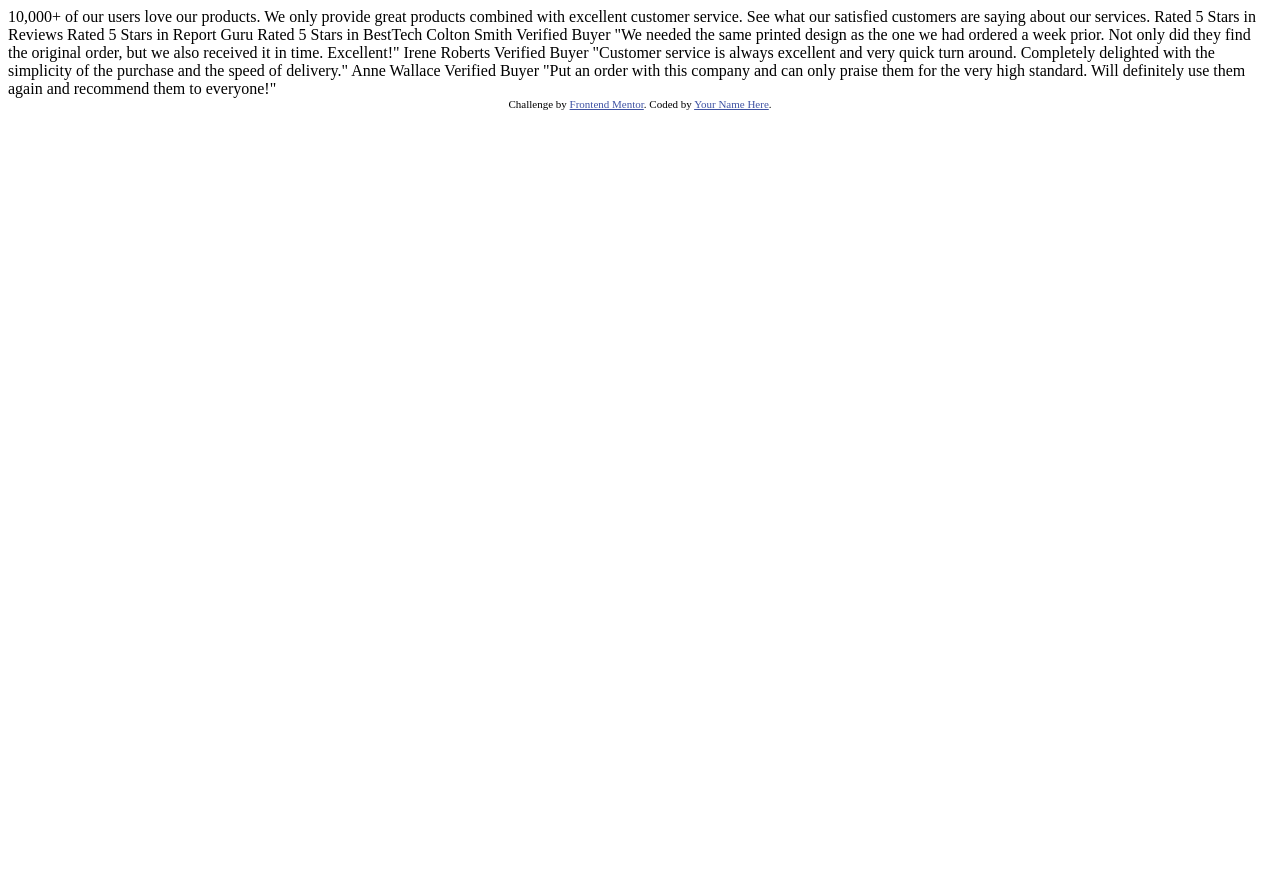
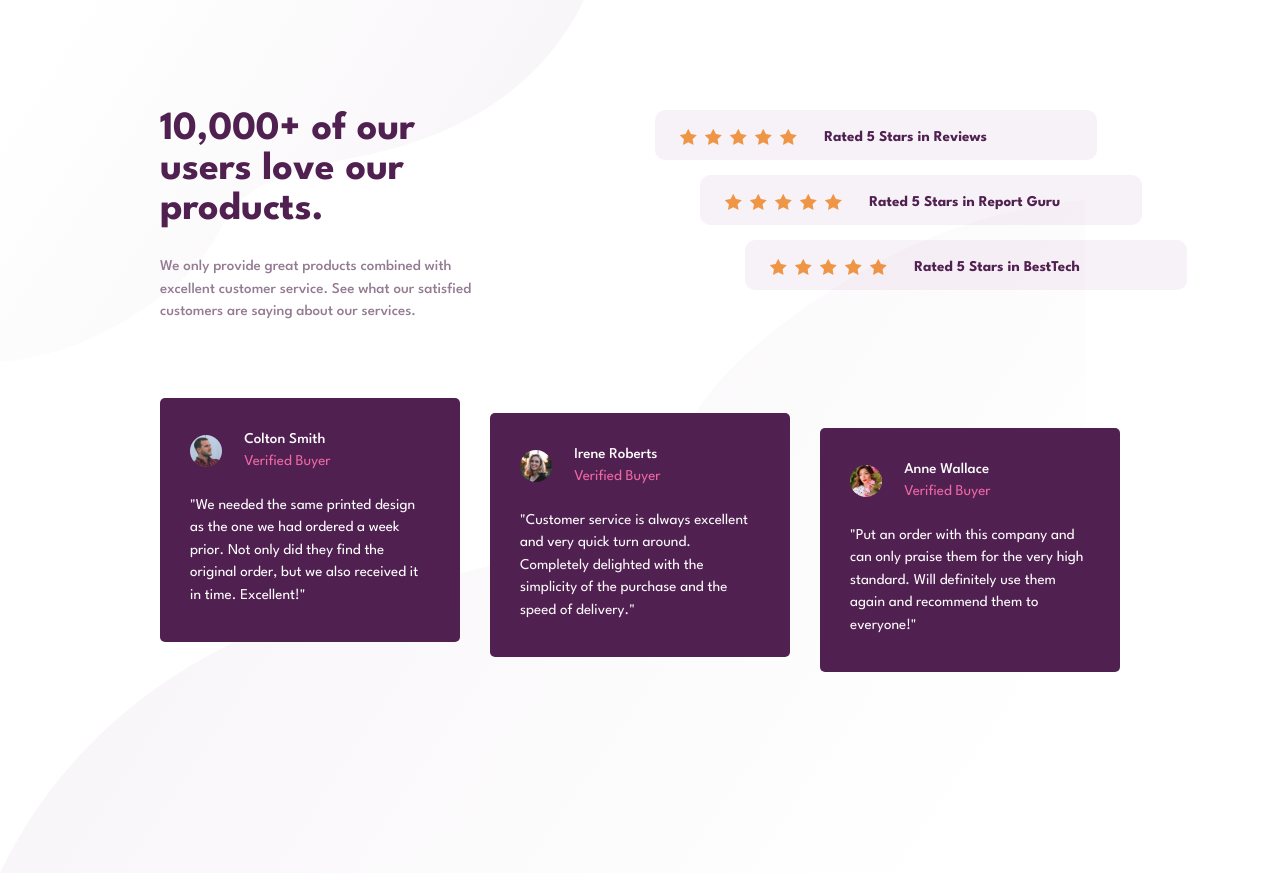
Before and after one commit to delonekg/social-proof-section, a plain HTML site: page index.html in a window 1280 px wide. Before the commit the page ends 800 px from the top, so only its background shows below. Drawn offline with nearby package versions, Linux system fonts and the light colour scheme.

Commit message:
finish desktop version

```diff
--- a/index.html
+++ b/index.html
@@ -5,57 +5,115 @@
     <meta name="viewport" content="width=device-width, initial-scale=1.0" />
     <!-- displays site properly based on user's device -->
 
-    <link
-      rel="icon"
-      type="image/png"
-      sizes="32x32"
-      href="./images/favicon-32x32.png"
-    />
+    <link rel="icon" type="image/png" sizes="32x32" href="./images/favicon-32x32.png"/>
 
-    <title>Frontend Mentor | Social proof section</title>
+    <!-- Stylesheet CDNs -->
+    <link rel="stylesheet" href="https://cdn.jsdelivr.net/npm/bootstrap@4.0.0/dist/css/bootstrap.min.css" integrity="sha384-Gn5384xqQ1aoWXA+058RXPxPg6fy4IWvTNh0E263XmFcJlSAwiGgFAW/dAiS6JXm" crossorigin="anonymous">
+    <script src="https://code.jquery.com/jquery-3.2.1.slim.min.js" integrity="sha384-KJ3o2DKtIkvYIK3UENzmM7KCkRr/rE9/Qpg6aAZGJwFDMVNA/GpGFF93hXpG5KkN" crossorigin="anonymous"></script>
+    <script src="https://cdn.jsdelivr.net/npm/popper.js@1.12.9/dist/umd/popper.min.js" integrity="sha384-ApNbgh9B+Y1QKtv3Rn7W3mgPxhU9K/ScQsAP7hUibX39j7fakFPskvXusvfa0b4Q" crossorigin="anonymous"></script>
+    <script src="https://cdn.jsdelivr.net/npm/bootstrap@4.0.0/dist/js/bootstrap.min.js" integrity="sha384-JZR6Spejh4U02d8jOt6vLEHfe/JQGiRRSQQxSfFWpi1MquVdAyjUar5+76PVCmYl" crossorigin="anonymous"></script>
+    <link rel="stylesheet" href="styles.css">
 
-    <!-- Feel free to remove these styles or customise in your own stylesheet 👍 -->
-    <style>
-      .attribution {
-        font-size: 11px;
-        text-align: center;
-      }
-      .attribution a {
-        color: hsl(228, 45%, 44%);
-      }
-    </style>
-  </head>
+    <title>Social Proof Section</title>
+
   <body>
-    10,000+ of our users love our products.
+    <div class="top-image"></div>
 
+    <div class="container-fluid">
+      <div class="row">
+        <div class="col-lg-6">
+          <div id="main-header">
+            <h1>10,000+ of our users love our products.</h1>
+
+            <p>
               We only provide great products combined with excellent customer service.
               See what our satisfied customers are saying about our services.
+            </p>
+          </div>
+        </div>
 
-    Rated 5 Stars in Reviews
-    Rated 5 Stars in Report Guru
-    Rated 5 Stars in BestTech
+        <div class="col-lg-6">
+          <div class="rating">
+            <img src="images/icon-star.svg" class="star"><img src="images/icon-star.svg" class="star"><img src="images/icon-star.svg" class="star"><img src="images/icon-star.svg" class="star"><img src="images/icon-star.svg" class="star">
+            <p>Rated 5 Stars in Reviews</p>
+          </div>
 
-    Colton Smith
-    Verified Buyer
+          <div class="rating rating-box-2">
+            <img src="images/icon-star.svg" class="star"><img src="images/icon-star.svg" class="star"><img src="images/icon-star.svg" class="star"><img src="images/icon-star.svg" class="star"><img src="images/icon-star.svg" class="star">
+            <p>Rated 5 Stars in Report Guru</p>
+          </div>
+
+          <div class="rating rating-box-3">
+            <img src="images/icon-star.svg" class="star"><img src="images/icon-star.svg" class="star"><img src="images/icon-star.svg" class="star"><img src="images/icon-star.svg" class="star"><img src="images/icon-star.svg" class="star">
+            <p>Rated 5 Stars in BestTech</p>
+          </div>
+        </div>
+      </div>
+
+      <div class="row">
+        <div class="col-lg-4">
+          <div class="review">
+            <div class="profile-container">
+              <img src="images/image-colton.jpg" alt="colton-img" class="author-pic" />
+            </div>
+
+            <div class="author-info">
+              <p class="review-author">Colton Smith</p>
+              <p class="vb-indicator">Verified Buyer</p>
+            </div>
+
+            <p class="review-body">
               "We needed the same printed design as the one we had ordered a week prior.
               Not only did they find the original order, but we also received it in time.
               Excellent!"
+            </p>
+          </div>
 
-    Irene Roberts
-    Verified Buyer
+        </div>
+
+        <div class="col-lg-4">
+
+          <div class="review review-box-2">
+            <div class="profile-container">
+              <img src="images/image-irene.jpg" alt="irene-pic" class="author-pic">
+            </div>
+
+            <div class="author-info">
+              <p class="review-author">Irene Roberts</p>
+              <p class="vb-indicator">Verified Buyer</p>
+            </div>
+
+            <p class="review-body">
               "Customer service is always excellent and very quick turn around. Completely
               delighted with the simplicity of the purchase and the speed of delivery."
+            </p>
+          </div>
 
-    Anne Wallace
-    Verified Buyer
+        </div>
+
+        <div class="col-lg-4">
+
+          <div class="review review-box-3">
+
+            <div class="profile-container">
+              <img src="images/image-anne.jpg" alt="anne-img" class="author-pic">
+            </div>
+
+            <div class="author-info">
+              <p class="review-author">Anne Wallace</p>
+              <p class="vb-indicator">Verified Buyer</p>
+            </div>
+
+            <p class="review-body">
               "Put an order with this company and can only praise them for the very high
               standard. Will definitely use them again and recommend them to everyone!"
+            </p>
+          </div>
 
-    <div class="attribution">
-      Challenge by
-      <a href="https://www.frontendmentor.io?ref=challenge" target="_blank"
-        >Frontend Mentor</a
-      >. Coded by <a href="#">Your Name Here</a>.
         </div>
+      </div>
+    </div>
+
+    <div class="bottom-image"></div>
   </body>
 </html>
--- a/styles.css
+++ b/styles.css
@@ -0,0 +1,148 @@
+@import url('https://fonts.googleapis.com/css2?family=League+Spartan:wght@400;500;700&display=swap');
+
+/* Variables */
+:root {
+    /* Color Variables */
+
+    /* Primary Colors */
+    --very-dark-magenta: hsl(300, 43%, 22%);
+    --soft-pink: hsl(333, 80%, 67%);
+
+    /* Neutral Colors */
+    --dark-greyish-magenta: hsl(303, 10%, 53%);
+    --light-grayish-magenta: hsl(300, 24%, 96%);
+    --white: hsl(0, 0%, 100%);
+
+}
+
+body {
+    font-size: 0.9375rem;
+    overflow-y: hidden;
+}
+
+/* Main Header & Container */
+.container-fluid {
+    padding: 110px 160px;
+}
+
+h1 {
+    font-family: 'League Spartan', sans-serif;
+    font-weight: 700;
+    color: var(--very-dark-magenta);
+    width: 300px;
+    line-height: 1;
+}
+
+#main-header p {
+    margin-top: 25px;
+    margin-bottom: 75px;
+    font-family: 'League Spartan', sans-serif;
+    font-weight: 500;
+    color: var(--dark-greyish-magenta);
+    width: 350px;
+    line-height: 1.5;
+}
+
+/* Ratings */
+
+.rating {
+    background-color: var(--light-grayish-magenta);
+    margin-bottom: 15px;
+    width: 442px;
+    height: 50px;
+    padding-top: 15px;
+    padding-bottom: 15px;
+    padding-left: 25px;
+    border-radius: 10px;
+}
+
+.rating p {
+    display: inline-block;
+    margin-left: 15px;
+    font-family: 'League Spartan', sans-serif;
+    font-weight: 700;
+    color: var(--very-dark-magenta);
+}
+
+.rating-box-2 {
+    position: relative;
+    left: 45px;
+}
+
+.rating-box-3 {
+    position: relative;
+    left: 90px;
+}
+
+.star {
+    margin-right: 8px;
+    display: inline-block;
+}
+
+/* Reviews */
+
+.review {
+    background-color: var(--very-dark-magenta);
+    padding: 20px 30px;
+    border-radius: 5px;
+}
+
+.author-info {
+    display: inline-block;
+    position: relative;
+    right: 30px;
+    top: 10px;
+}
+
+.profile-container {
+    display: inline-block;
+}
+
+.review-author {
+    font-family: 'League Spartan', sans-serif;
+    font-weight: 500;
+    color: var(--white);
+    margin-bottom: 0;
+}
+
+.vb-indicator {
+    font-family: 'League Spartan', sans-serif;
+    color: var(--soft-pink);
+}
+
+.author-pic {
+    width: 40%;
+    border-radius: 100%;
+}
+
+.review-body {
+    font-family: 'League Spartan', sans-serif;
+    color: var(--white);
+    margin-top: 15px;
+}
+
+.review-box-2 {
+    position: relative;
+    top: 15px;
+}
+
+.review-box-3 {
+    position: relative;
+    top: 30px;
+}
+
+/* Background image */
+.top-image {
+    width: 584px;
+    height: 362px;
+    background-image: url("images/bg-pattern-top-desktop.svg");
+    position: absolute;
+}
+
+.bottom-image {
+    width: 1085px;
+    height: 673px;
+    background-image: url("images/bg-pattern-bottom-desktop.svg");
+    position: absolute;
+    top: 200px;
+}
```
Lines whose indentation alone changed are shown as unchanged.
